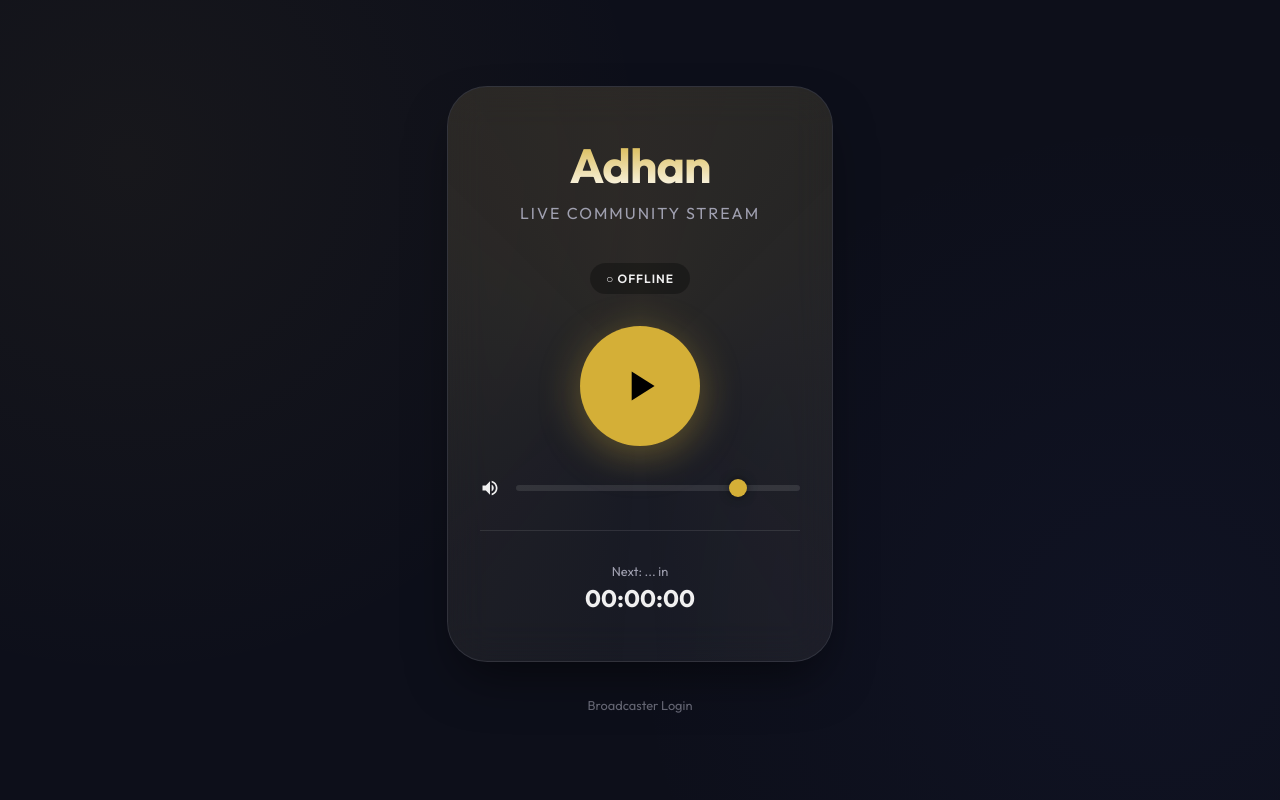
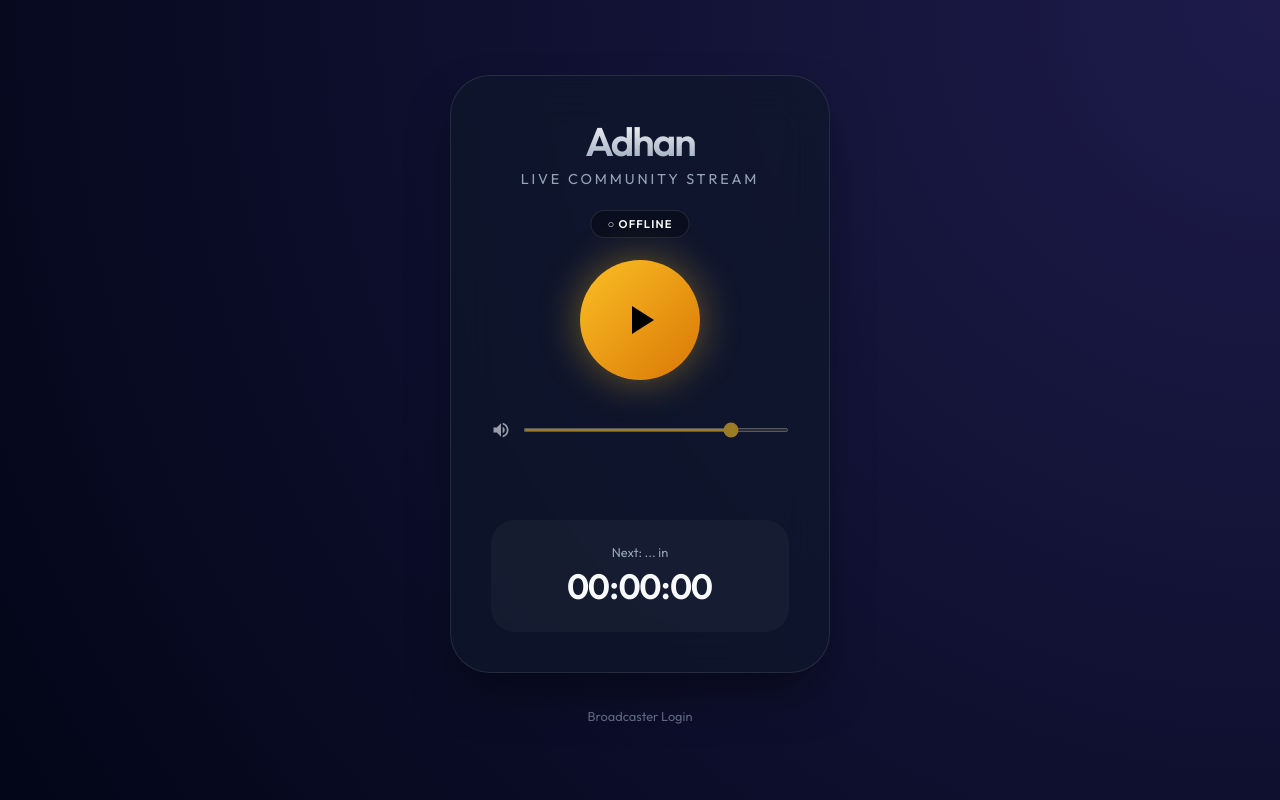
Before and after one commit to queuebill25-boop/Adhan-Station, a website built with Vite: page index.html in a window 1280 px wide. Built offline with nearby package versions, Linux system fonts and the light colour scheme; no server answers; files whose address does not match are found by name.

Commit message:
💎 ELITE UPGRADE: High-end UI & Zero-Latency Audio Path

```diff
--- a/style.css
+++ b/style.css
@@ -1,13 +1,13 @@
-@import url('https://fonts.googleapis.com/css2?family=Outfit:wght@300;400;600;700&display=swap');
+@import url('https://fonts.googleapis.com/css2?family=Outfit:wght@300;400;600&display=swap');
 
 :root {
-  --bg-color: #0d0f1a;
-  --panel-bg: rgba(255, 255, 255, 0.05);
-  --accent-gold: #d4af37;
-  --accent-gold-glow: rgba(212, 175, 55, 0.4);
-  --text-main: #f0f0f0;
-  --text-secondary: #a0a0b0;
-  --live-red: #ff4757;
+    --bg-deep: #020617;
+    --card-bg: rgba(15, 23, 42, 0.7);
+    --accent-gold: #fbbf24;
+    --accent-gold-glow: rgba(251, 191, 36, 0.4);
+    --live-red: #ef4444;
+    --text-primary: #f8fafc;
+    --text-secondary: #94a3b8;
     --glass-border: rgba(255, 255, 255, 0.1);
 }
 
@@ -19,205 +19,140 @@
 
 body {
     font-family: 'Outfit', sans-serif;
-  background-color: var(--bg-color);
-  color: var(--text-main);
+    background: radial-gradient(circle at top right, #1e1b4b, #020617);
+    color: var(--text-primary);
     min-height: 100vh;
     display: flex;
+    align-items: center;
     justify-content: center;
-  align-items: center;
     overflow: hidden;
-  background-image:
-    radial-gradient(circle at 10% 20%, rgba(212, 175, 55, 0.05) 0%, transparent 40%),
-    radial-gradient(circle at 90% 80%, rgba(65, 88, 208, 0.05) 0%, transparent 40%);
 }
 
 #app {
     width: 100%;
-  max-width: 450px;
-  padding: 2rem;
-  z-index: 10;
+    max-width: 420px;
+    padding: 20px;
+    perspective: 1000px;
 }
 
 .card {
-  background: var(--panel-bg);
-  backdrop-filter: blur(20px);
-  -webkit-backdrop-filter: blur(20px);
+    background: var(--card-bg);
+    backdrop-filter: blur(24px);
     border: 1px solid var(--glass-border);
     border-radius: 40px;
-  padding: 3rem 2rem;
+    padding: 40px;
+    box-shadow: 0 25px 50px -12px rgba(0, 0, 0, 0.5);
     text-align: center;
-  box-shadow: 0 25px 50px -12px rgba(0, 0, 0, 0.5);
-  position: relative;
-  overflow: hidden;
-}
-
-.card::before {
-  content: '';
-  position: absolute;
-  top: -50%;
-  left: -50%;
-  width: 200%;
-  height: 200%;
-  background: conic-gradient(from 0deg, transparent, rgba(212, 175, 55, 0.1), transparent);
-  animation: rotate 10s linear infinite;
-  z-index: -1;
-}
-
-@keyframes rotate {
-  100% { transform: rotate(360deg); }
+    transition: transform 0.3s ease;
 }
 
 .logo {
-  font-size: 3rem;
-  margin-bottom: 0.5rem;
-  background: linear-gradient(to bottom, var(--accent-gold), #fff);
+    font-weight: 600;
+    font-size: 2.5rem;
+    letter-spacing: -0.05em;
+    background: linear-gradient(to bottom, #fff, var(--text-secondary));
     -webkit-background-clip: text;
     -webkit-text-fill-color: transparent;
-  font-weight: 700;
-  letter-spacing: -1px;
+    margin-bottom: 4px;
 }
 
 .subtitle {
+    font-size: 0.9rem;
     color: var(--text-secondary);
-  font-size: 1rem;
-  margin-bottom: 2.5rem;
-  letter-spacing: 2px;
     text-transform: uppercase;
+    letter-spacing: 0.2em;
+    margin-bottom: 32px;
 }
 
 .player-container {
+    position: relative;
+    padding: 40px 0;
+}
+
+.status-badge {
+    position: absolute;
+    top: -10px;
+    left: 50%;
+    transform: translateX(-50%);
+    background: rgba(0, 0, 0, 0.3);
+    padding: 6px 16px;
+    border-radius: 100px;
+    font-size: 0.7rem;
+    font-weight: 600;
+    letter-spacing: 0.1em;
+    border: 1px solid var(--glass-border);
     display: flex;
-  flex-direction: column;
-  gap: 2rem;
     align-items: center;
+    gap: 8px;
 }
 
 .play-btn {
     width: 120px;
     height: 120px;
     border-radius: 50%;
-  background: var(--accent-gold);
+    background: linear-gradient(135deg, var(--accent-gold), #d97706);
     border: none;
+    color: #000;
     cursor: pointer;
+    box-shadow: 0 0 40px var(--accent-gold-glow);
     display: flex;
+    align-items: center;
     justify-content: center;
-  align-items: center;
+    margin: 0 auto;
     transition: all 0.4s cubic-bezier(0.175, 0.885, 0.32, 1.275);
-  box-shadow: 0 10px 40px var(--accent-gold-glow);
-  position: relative;
+}
+
+.play-btn svg {
+    width: 48px;
+    height: 48px;
 }
 
 .play-btn:hover {
-  transform: scale(1.1);
-  box-shadow: 0 15px 50px var(--accent-gold-glow);
-}
-
-.play-btn:active {
-  transform: scale(0.95);
-}
-
-.play-btn svg {
-  width: 50px;
-  height: 50px;
-  fill: #000;
-}
-
-.status-badge {
-  display: inline-flex;
-  align-items: center;
-  gap: 0.5rem;
-  padding: 0.5rem 1rem;
-  background: rgba(0, 0, 0, 0.3);
-  border-radius: 20px;
-  font-size: 0.75rem;
-  font-weight: 600;
-  letter-spacing: 1px;
-}
-
-.dot {
-  width: 8px;
-  height: 8px;
-  background-color: var(--live-red);
-  border-radius: 50%;
-  box-shadow: 0 0 10px var(--live-red);
-  animation: pulse 1.5s infinite;
-}
-
-@keyframes pulse {
-  0% { transform: scale(1); opacity: 1; }
-  50% { transform: scale(1.5); opacity: 0.5; }
-  100% { transform: scale(1); opacity: 1; }
+    transform: scale(1.1) rotate(5deg);
+    box-shadow: 0 0 60px var(--accent-gold-glow);
 }
 
 .volume-container {
-  width: 100%;
+    margin-top: 40px;
     display: flex;
     align-items: center;
-  gap: 1rem;
+    gap: 12px;
+    opacity: 0.6;
 }
 
 input[type="range"] {
     flex: 1;
-  appearance: none;
-  background: rgba(255, 255, 255, 0.1);
-  height: 6px;
-  border-radius: 3px;
-  outline: none;
-}
-
-input[type="range"]::-webkit-slider-thumb {
-  appearance: none;
-  width: 18px;
-  height: 18px;
-  background: var(--accent-gold);
-  border-radius: 50%;
-  cursor: pointer;
-  box-shadow: 0 0 10px rgba(0, 0, 0, 0.5);
+    accent-color: var(--accent-gold);
+    height: 4px;
 }
 
 .countdown-section {
-  margin-top: 2rem;
-  padding-top: 2rem;
-  border-top: 1px solid var(--glass-border);
+    margin-top: 40px;
+    background: rgba(255, 255, 255, 0.03);
+    border-radius: 24px;
+    padding: 24px;
 }
 
 .prayer-name {
     color: var(--text-secondary);
     font-size: 0.8rem;
-  margin-bottom: 0.25rem;
+    margin-bottom: 4px;
 }
 
 .timer {
-  font-size: 1.5rem;
-  font-weight: 700;
+    font-size: 2.2rem;
+    font-weight: 600;
+    font-variant-numeric: tabular-nums;
 }
 
-/* Broadcaster Specific Styles */
-.broadcaster-card {
-  max-width: 600px;
+/* Animations */
+@keyframes pulse {
+    0% { opacity: 1; }
+    50% { opacity: 0.5; }
+    100% { opacity: 1; }
 }
 
-.visualizer {
-  width: 100%;
-  height: 100px;
-  background: rgba(0, 0, 0, 0.2);
-  border-radius: 15px;
-  margin-bottom: 2rem;
+.on-air {
+    animation: pulse 2s infinite;
+    color: var(--live-red) !important;
 }
-
-.broadcast-controls {
-  display: flex;
-  gap: 1rem;
-  width: 100%;
-}
-
-.btn-secondary {
-  flex: 1;
-  padding: 1rem;
-  border-radius: 12px;
-  border: 1px solid var(--glass-border);
-  background: transparent;
-  color: white;
-  font-weight: 600;
-  cursor: pointer;
-}
```
Also changed, not shown: bridge.js (+6 -5 lines), 1 other file. Lines whose indentation alone changed are shown as unchanged.
